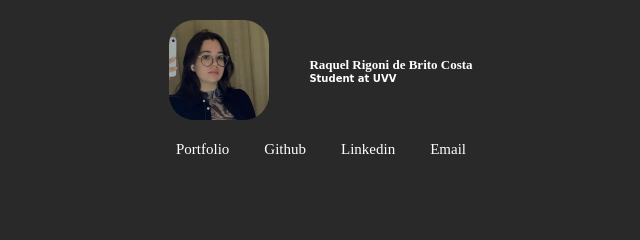
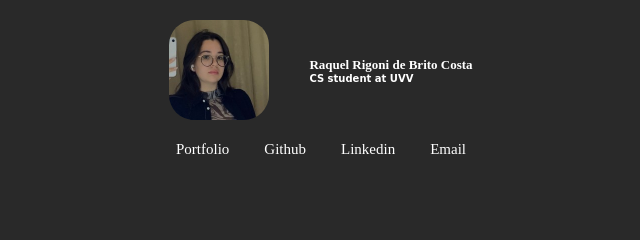
Before and after one commit to raqlr/WebCC1M, a plain HTML site: page src/index.html in a window 1280 px wide. Shown: the top 240 px of the page, 319-959 px from the left. Drawn offline with Linux system fonts and the light colour scheme; a web font is replaced by a local one.

Commit message:
Update index.html

```diff
--- a/src/index.html
+++ b/src/index.html
@@ -16,7 +16,7 @@
             <img id="hero" src="imgs/foto2.jpg" alt="eu">
         <div>
             <h1 id="hero">Raquel Rigoni de Brito Costa</h1>
-            <h4 id="hero">Student at UVV</h4>
+            <h4 id="hero">CS student at UVV</h4>
         </div>
     </header>
 
```
